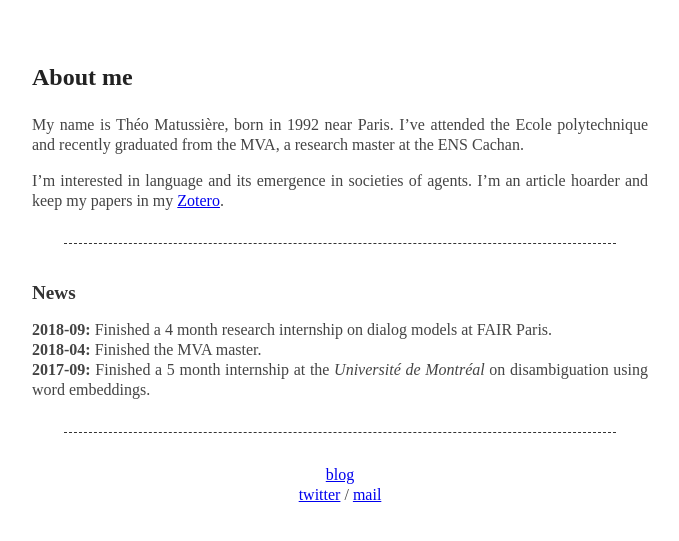
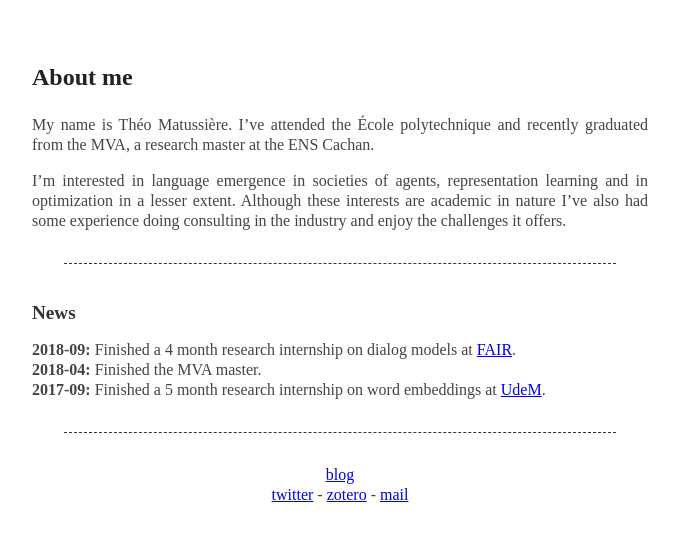
Before and after one commit to theo-m/theo-m.github.io, a Jekyll site: the page built from index.md, in a window 1280 px wide. Shown: the top 541 px of the page, without its empty margins (300-979 px from the left). Built offline with Jekyll 4.4.1, drawn with Linux system fonts in a browser that asks for light colours.

Commit message:
Wordings

```diff
--- a/index.md
+++ b/index.md
@@ -4,9 +4,9 @@ title: About me
 ---
 
 
-My name is Théo Matussière, born in 1992 near Paris. I've attended the Ecole polytechnique and recently graduated from the MVA, a research master at the ENS Cachan.
+My name is Théo Matussière. I've attended the École polytechnique and recently graduated from the MVA, a research master at the ENS Cachan.
 
-I'm interested in language and its emergence in societies of agents. I'm an article hoarder and keep my papers in my [Zotero](https://www.zotero.org/theo-m).
+I'm interested in language emergence in societies of agents, representation learning and in optimization in a lesser extent. Although these interests are academic in nature I've also had some experience doing consulting in the industry and enjoy the challenges it offers.
 
 
 ---
@@ -14,13 +14,13 @@ I'm interested in language and its emergence in societies of agents. I'm an arti
 
 ## News
 
-**2018-09:** Finished a 4 month research internship on dialog models at FAIR Paris.
+**2018-09:** Finished a 4 month research internship on dialog models at [FAIR](https://research.fb.com/category/facebook-ai-research/).
 **2018-04:** Finished the MVA master.
-**2017-09:** Finished a 5 month internship at the _Université de Montréal_ on disambiguation using word embeddings.
+**2017-09:** Finished a 5 month research internship on word embeddings at [UdeM](https://www.umontreal.ca/).
 
 ---
 {: #smallruler}
 
 [blog](/blog.html)
-[twitter](https://twitter.com/theo_mtsr) / [mail](mailto:tmatussiere+blog@gmail.com)
+[twitter](https://twitter.com/theo_mtsr) - [zotero](https://www.zotero.org/theo-m) - [mail](mailto:tmatussiere+blog@gmail.com)
 {: style="text-align: center"}
```
Also changed, not shown: _blog/zotero.md (+1 -1 lines).
